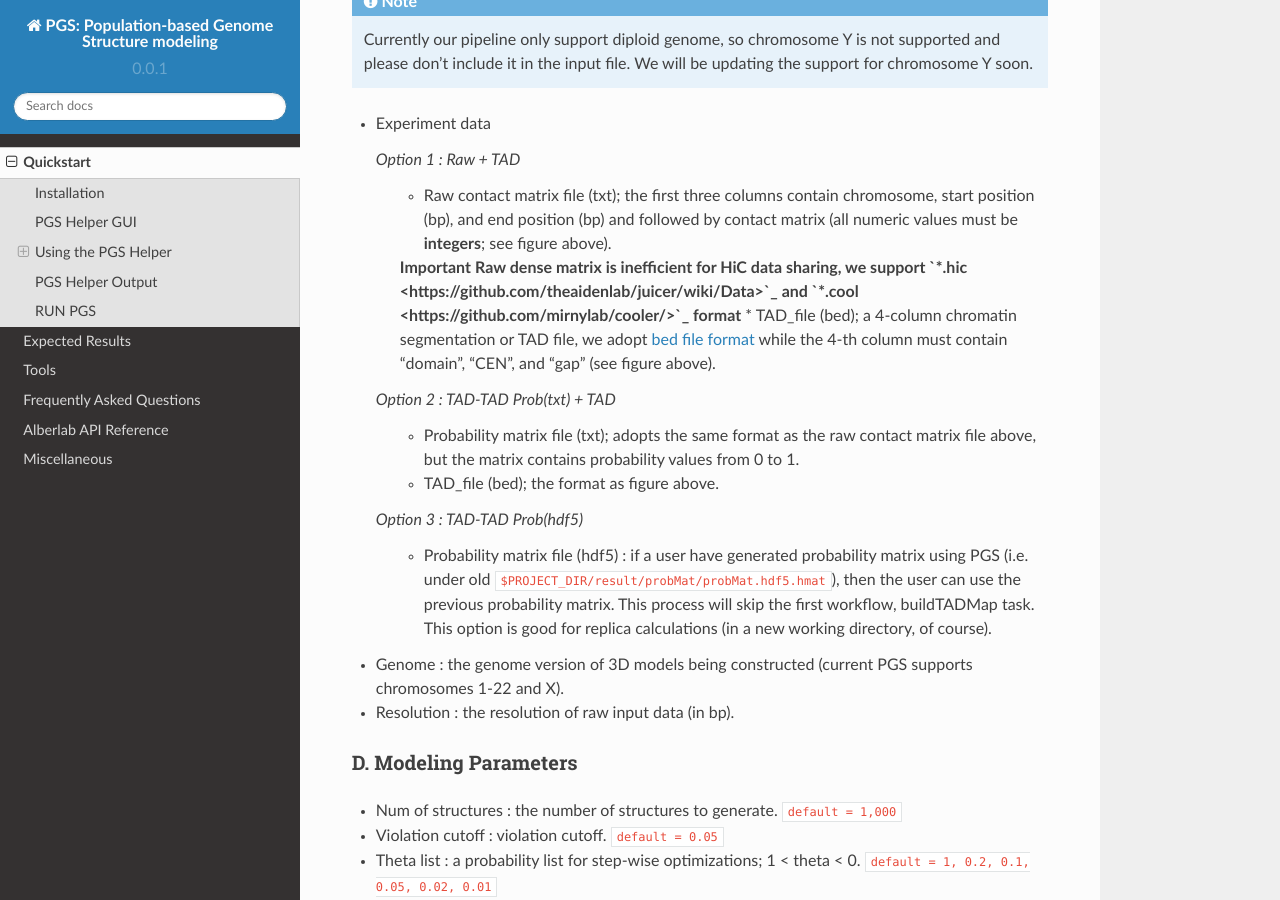
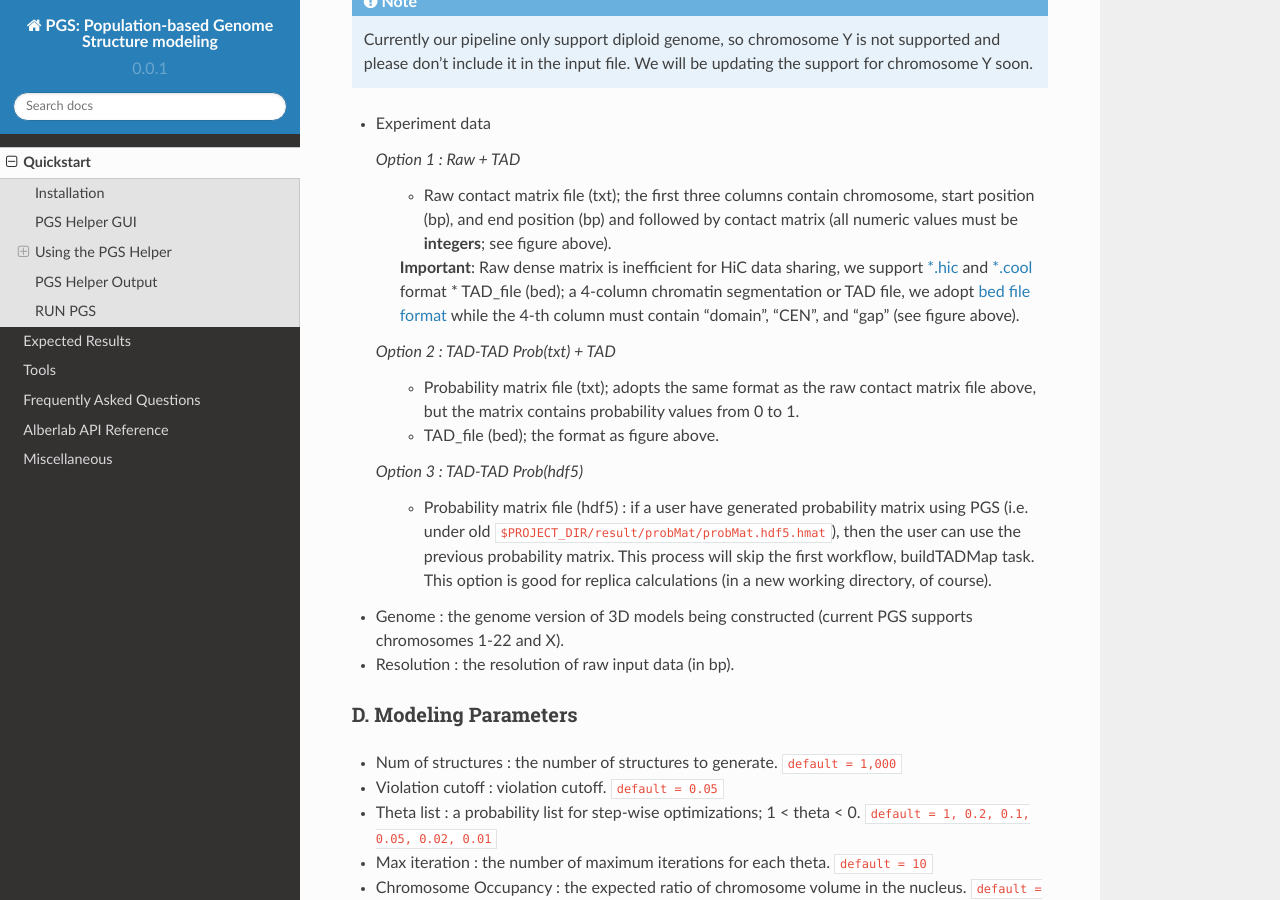
Before and after one commit to alberlab/pgs, a Sphinx documentation site: the page built from docs/quickstart.rst, in a window 1280 px wide and 900 px high, scrolled down 2776 px. Built offline with Sphinx 7.4.7 and the Read the Docs theme 2.0.0, drawn with Linux system fonts in a browser that asks for light colours.

Commit message:
update for docs

```diff
--- a/docs/quickstart.rst
+++ b/docs/quickstart.rst
@@ -101,8 +101,8 @@ C. Input
   *Option 1 : Raw + TAD*
 
      * Raw contact matrix file (txt); the first three columns contain chromosome, start position (bp), and end position (bp) and followed by contact matrix (all numeric values must be **integers**; see figure above).
-     **Important**
-     **Raw dense matrix is inefficient for HiC data sharing, we support `*.hic <https://github.com/theaidenlab/juicer/wiki/Data>`_ and `*.cool <https://github.com/mirnylab/cooler/>`_ format**
+     **Important**:
+     Raw dense matrix is inefficient for HiC data sharing, we support `*.hic <https://github.com/theaidenlab/juicer/wiki/Data>`_ and `*.cool <https://github.com/mirnylab/cooler/>`_ format
      * TAD_file (bed); a 4-column chromatin segmentation or TAD file, we adopt `bed file format <https://genome.ucsc.edu/FAQ/FAQformat.html>`_ while the 4-th column must contain "domain", "CEN", and "gap" (see figure above).
 
   *Option 2 : TAD-TAD Prob(txt) + TAD*
```
